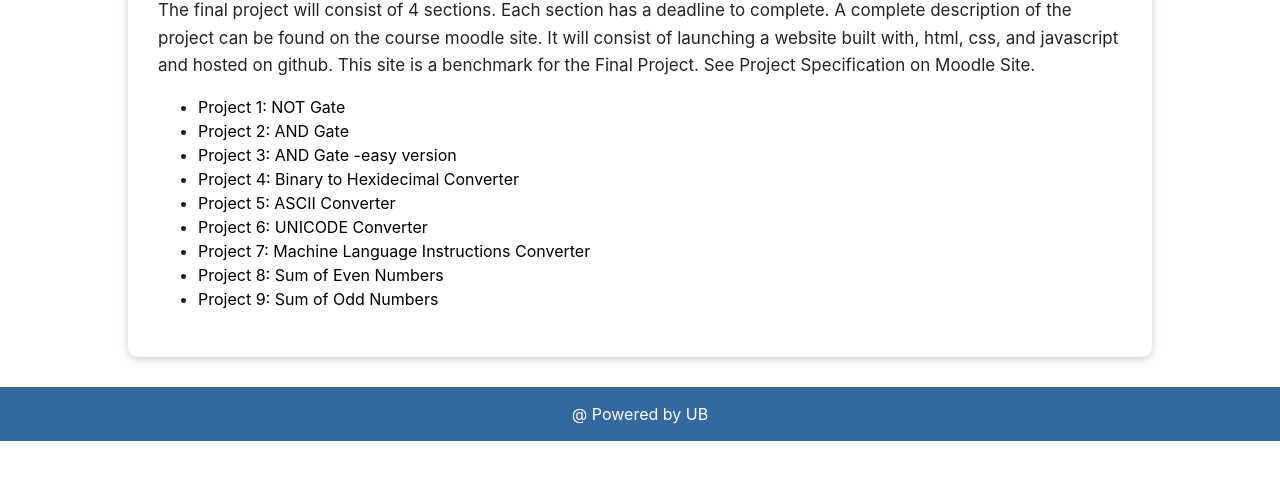
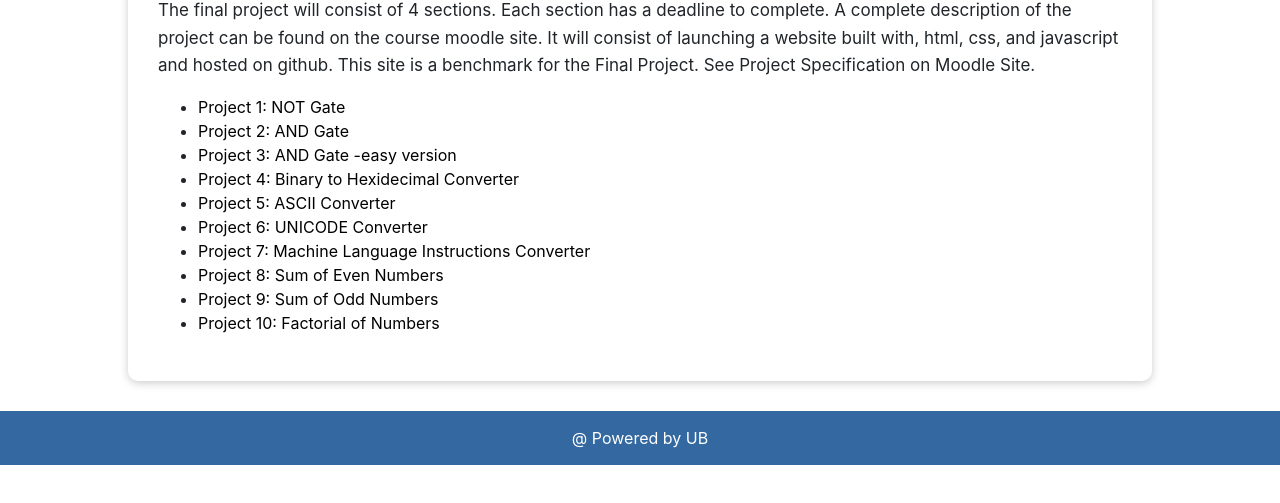
Before and after one commit to 2025162554-arch/foc, a plain HTML site: page project.html in a window 1280 px wide. Shown: the part 259-762 px from the top of the page. Drawn offline with nearby package versions, Linux system fonts and the light colour scheme.

Commit message:
Update project.html

```diff
--- a/project.html
+++ b/project.html
@@ -41,6 +41,7 @@ Project Specification on Moodle Site.</p>
   <li><a href="MLinstructions.html" style="color:black">Project 7: Machine Language Instructions Converter</a></h3></li>
   <li><a href="sumofeven.html" style="color:black">Project 8: Sum of Even Numbers </a></h3></li>
   <li><a href="sumofodd.html" style="color:black">Project 9: Sum of Odd Numbers </a></h3></li>
+  <li><a href="factorial.html" style="color:black">Project 10: Factorial of Numbers </a></h3></li>
 </ul>
 
 
```
